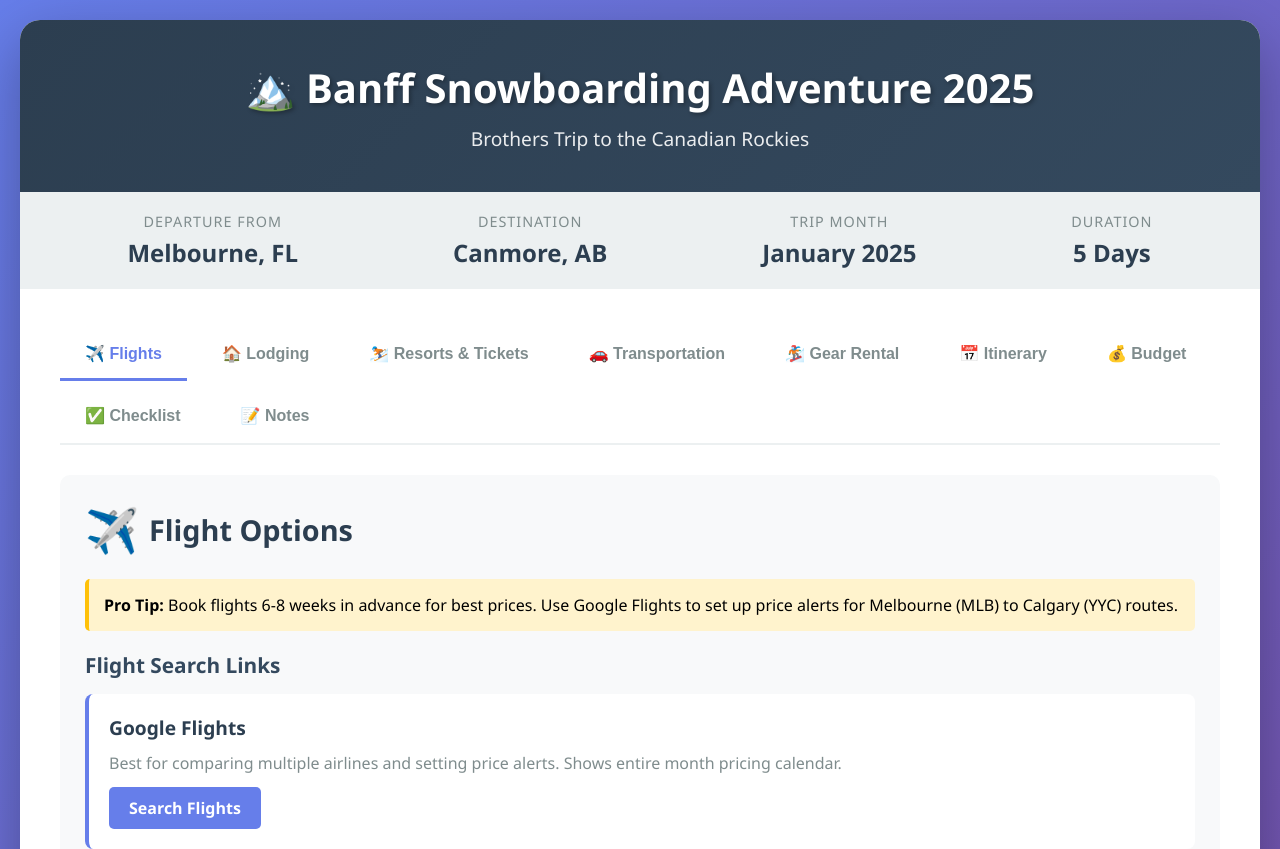
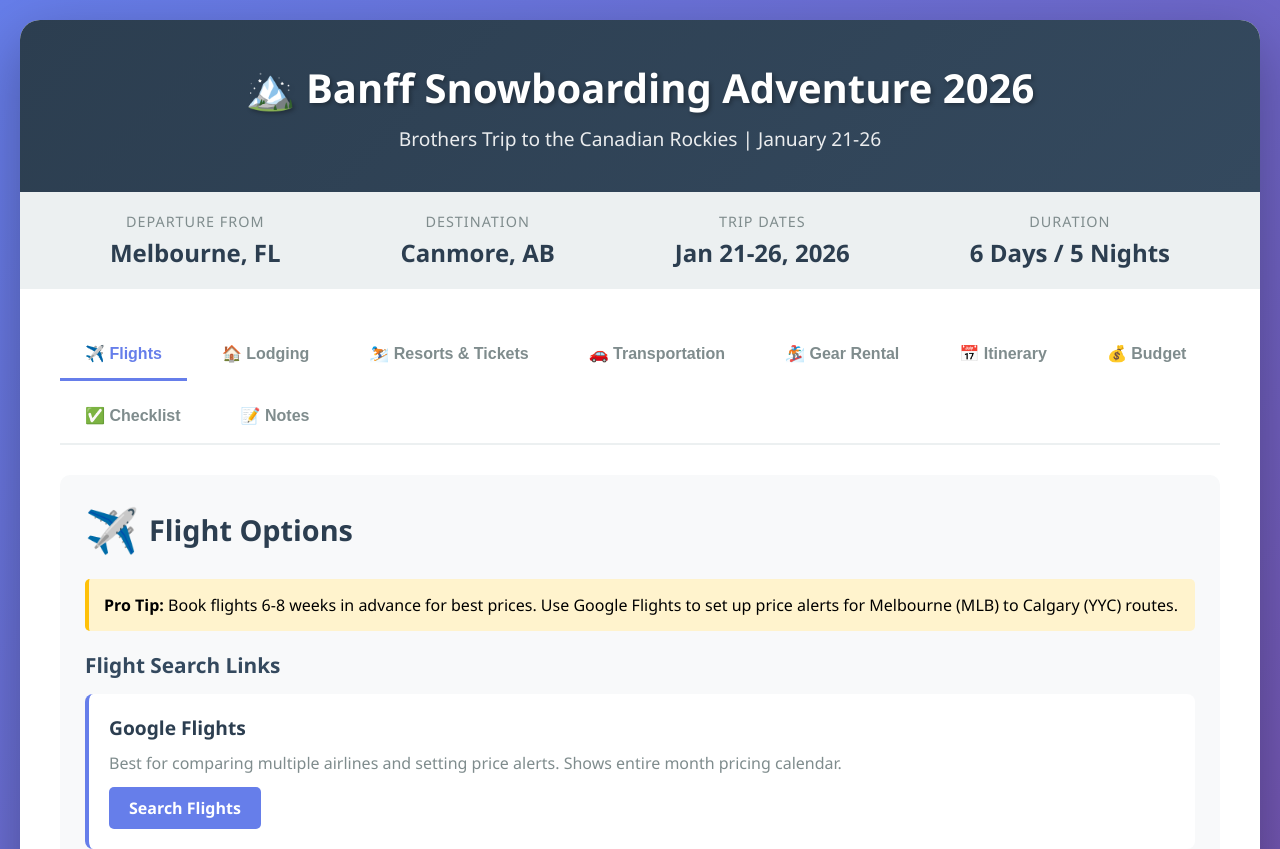
Before and after one commit to wianho/banff-trip-planner, a plain HTML site: page index.html in a window 1280 px wide. Shown: the top 849 px of the page. Drawn offline with Linux system fonts and the light colour scheme.

Commit message:
Update trip details for Banff Snowboarding 2026

```diff
--- a/index.html
+++ b/index.html
@@ -345,8 +345,8 @@
 <body>
     <div class="container">
         <div class="header">
-            <h1>🏔️ Banff Snowboarding Adventure 2025</h1>
-            <p>Brothers Trip to the Canadian Rockies</p>
+            <h1>🏔️ Banff Snowboarding Adventure 2026</h1>
+            <p>Brothers Trip to the Canadian Rockies | January 21-26</p>
         </div>
 
         <div class="trip-info">
@@ -359,12 +359,12 @@
                 <div class="value">Canmore, AB</div>
             </div>
             <div class="info-box">
-                <div class="label">Trip Month</div>
-                <div class="value">January 2025</div>
+                <div class="label">Trip Dates</div>
+                <div class="value">Jan 21-26, 2026</div>
             </div>
             <div class="info-box">
                 <div class="label">Duration</div>
-                <div class="value">5 Days</div>
+                <div class="value">6 Days / 5 Nights</div>
             </div>
         </div>
 
@@ -797,7 +797,7 @@
                         <div class="budget-item">
                             <div>
                                 <strong>Lodging (per person)</strong><br>
-                                <span style="color: #7f8c8d; font-size: 0.9em;">5 nights split between 2</span>
+                                <span style="color: #7f8c8d; font-size: 0.9em;">5 nights (Jan 21-26) split between 2</span>
                             </div>
                             <input type="number" id="lodging" value="400" onchange="calculateTotal()">
                         </div>
@@ -813,7 +813,7 @@
                         <div class="budget-item">
                             <div>
                                 <strong>Rental Car (per person)</strong><br>
-                                <span style="color: #7f8c8d; font-size: 0.9em;">5 days split between 2</span>
+                                <span style="color: #7f8c8d; font-size: 0.9em;">6 days (Jan 21-26) split between 2</span>
                             </div>
                             <input type="number" id="car" value="250" onchange="calculateTotal()">
                         </div>
```
